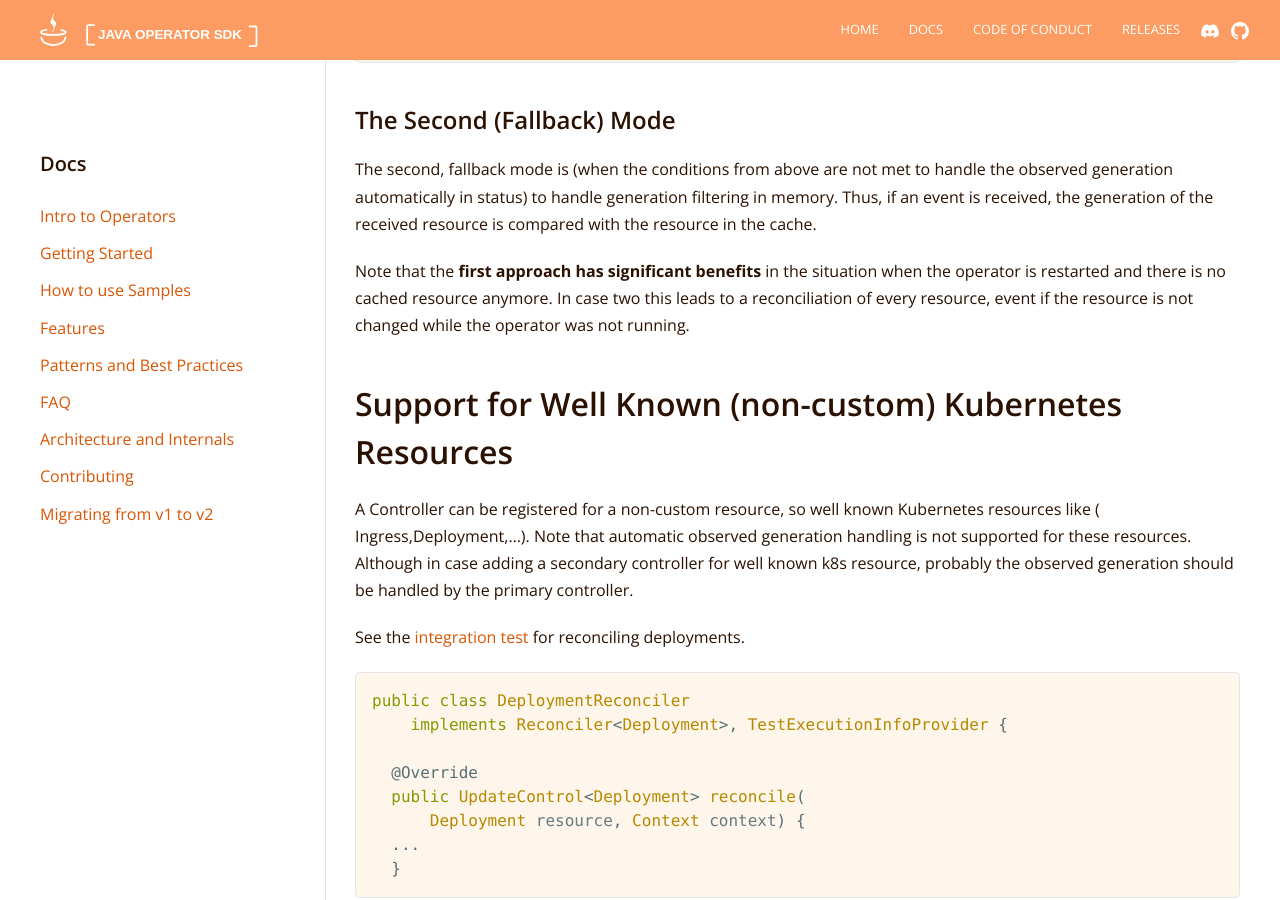
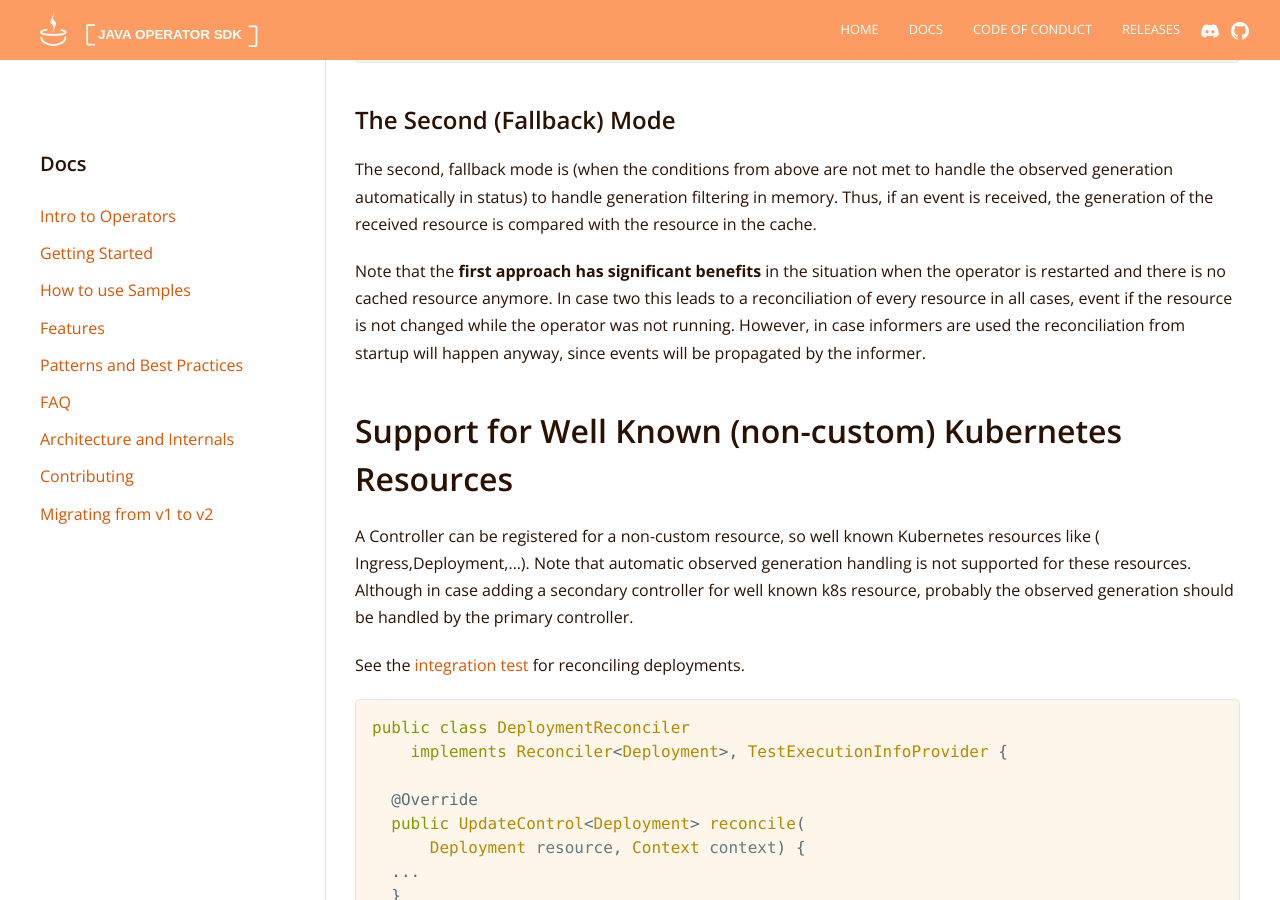
Before and after one commit to operator-framework/java-operator-sdk, a Jekyll site: the page built from docs/documentation/features.md, in a window 1280 px wide and 900 px high, scrolled down 4428 px. Built offline with Jekyll 4.4.1, drawn with Linux system fonts in a browser that asks for light colours; nearby versions of some CDN libraries.

Commit message:
docs: improvemetn on observede generation

```diff
--- a/docs/documentation/features.md
+++ b/docs/documentation/features.md
@@ -198,8 +198,9 @@ in status) to handle generation filtering in memory. Thus, if an event is receiv
 resource is compared with the resource in the cache.
 
 Note that the **first approach has significant benefits** in the situation when the operator is restarted and there is
-no cached resource anymore. In case two this leads to a reconciliation of every resource, event if the resource is not
-changed while the operator was not running.
+no cached resource anymore. In case two this leads to a reconciliation of every resource in all cases,
+event if the resource is not changed while the operator was not running. However, in case informers are used
+the reconciliation from startup will happen anyway, since events will be propagated by the informer.
 
 ## Support for Well Known (non-custom) Kubernetes Resources
 
```
